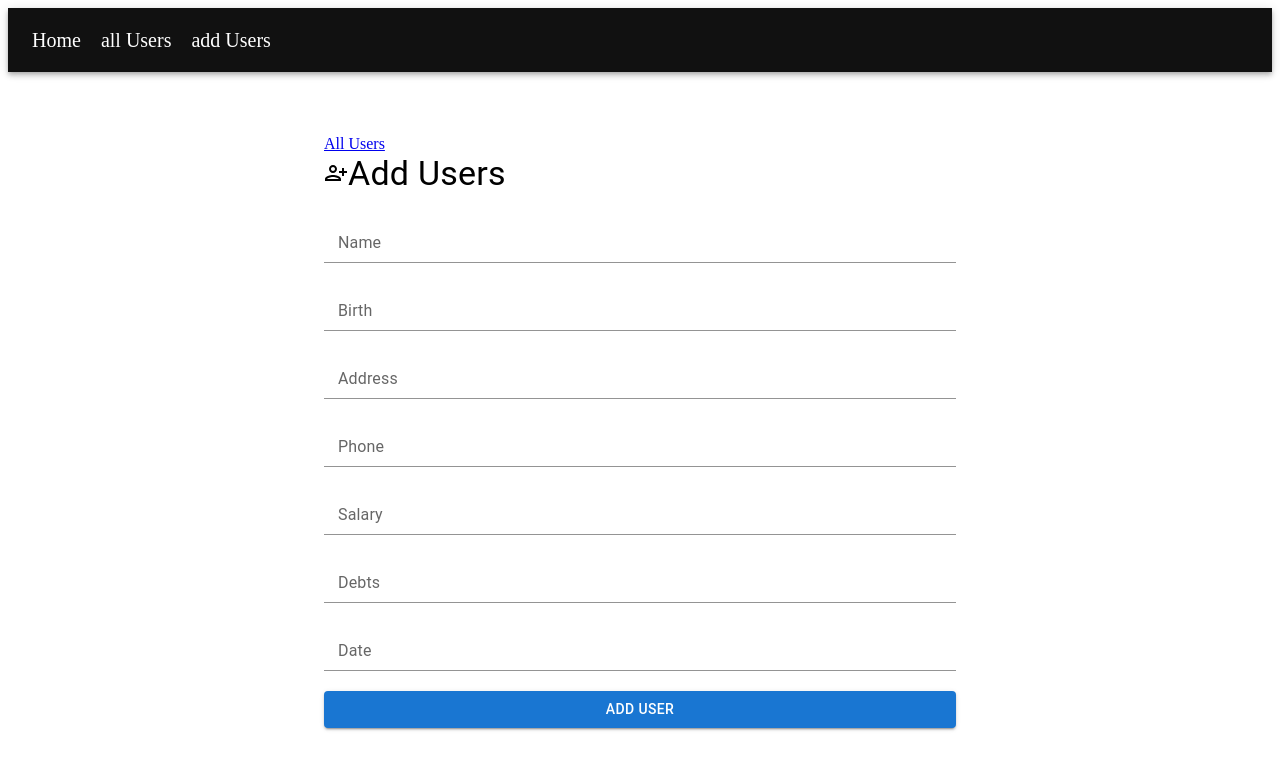
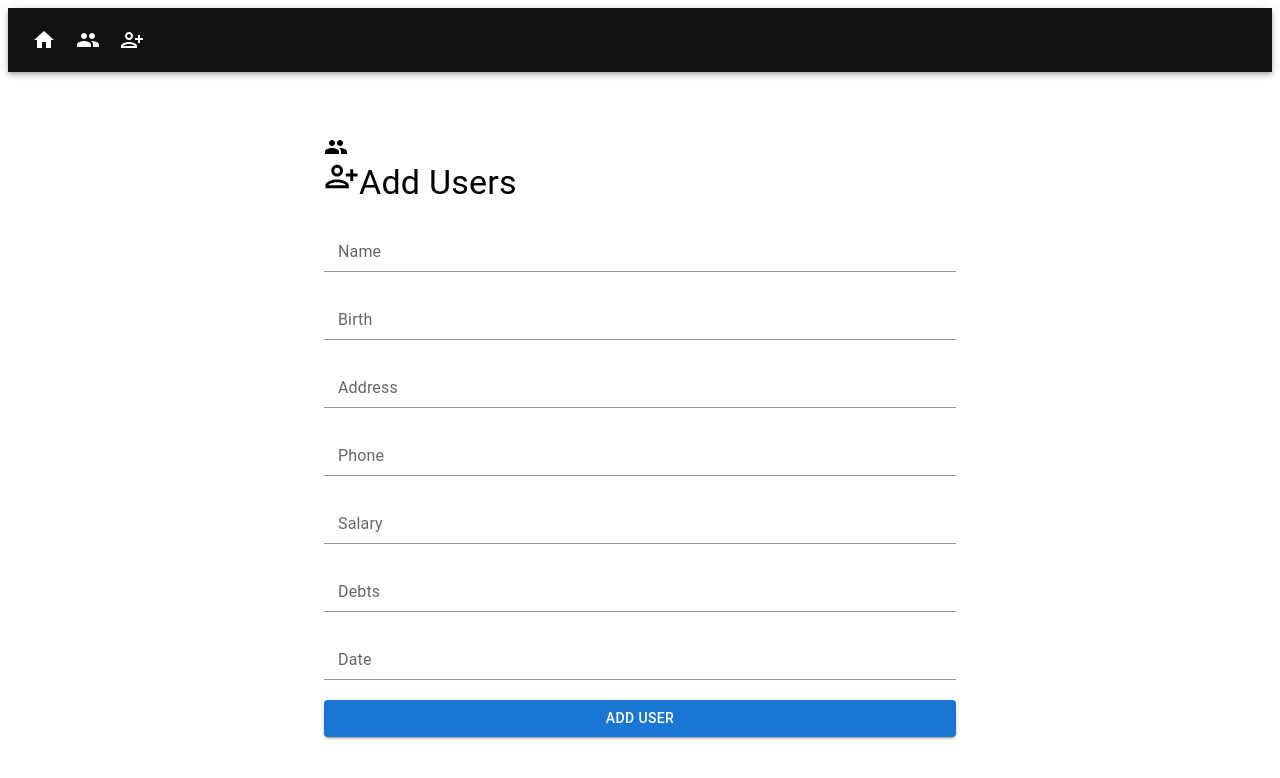
Before and after one commit to Ruqayah22/Table, a React (Create React App) app in the folder client/: page /add in a window 1280 px wide. Shown: the top 778 px of the page. Built offline with nearby package versions, Linux system fonts and the light colour scheme.

Commit message:
trying to styling the avatar tage

```diff
--- a/client/src/components/AddUser.jsx
+++ b/client/src/components/AddUser.js
@@ -13,6 +13,7 @@ import {
 import { addUser } from "../server/api";
 import { useNavigate } from "react-router-dom";
 import PersonAddAltIcon from "@mui/icons-material/PersonAddAlt";
+import PeopleIcon from "@mui/icons-material/People";
 
 // import { Link } from "react-router-dom";
 
@@ -57,14 +58,13 @@ const AddUser = () => {
 
   return (
     <Container>
-      <a href="#" onClick={navigateToAll}>
-        All Users
-      </a>
-      {/* <Button variant="outlined" onClick={navigateToAll}>
-        All Users
-      </Button> */}
+      {/* <a href="#" onClick={navigateToAll}> */}
+      {/* All Users */}
+      <PeopleIcon onClick={navigateToAll} />
+      {/* </a> */}
+
       <Typography variant="h4">
-        <PersonAddAltIcon />
+        <PersonAddAltIcon fontSize="large" />
         Add Users
       </Typography>
       <FormControl>
--- a/client/src/components/AllUser.jsx
+++ b/client/src/components/AllUser.js
@@ -13,6 +13,7 @@ import {
   Paper,
   TextField,
   IconButton,
+  Grid,
 } from "@mui/material";
 
 import { getUsers, deleteUser } from "../server/api";
@@ -93,8 +94,18 @@ const AllUsers = () => {
                 <TableRow key={user._id}>
                   <TableCell>{user._id}</TableCell>
                   <TableCell>
-                    <Avatar alt={user.name} src="." />
-                    {user.name}
+                    <Grid container>
+                      <Grid item xs={6}>
+                        <Avatar
+                          // className={classes.avatar}
+                          alt={user.name}
+                          src="."
+                        />
+                      </Grid>
+                      <Grid item xs={6}>
+                        {user.name}
+                      </Grid>
+                    </Grid>
                   </TableCell>
                   <TableCell>{user.birth}</TableCell>
                   <TableCell>{user.address}</TableCell>
--- a/client/src/components/NavBar.jsx
+++ b/client/src/components/NavBar.js
@@ -3,6 +3,9 @@ import React from "react";
 import { AppBar, Toolbar, styled } from "@mui/material";
 
 import { NavLink } from "react-router-dom";
+import HomeIcon from "@mui/icons-material/Home";
+import PersonAddAltIcon from "@mui/icons-material/PersonAddAlt";
+import PeopleIcon from "@mui/icons-material/People";
 
 const Header = styled(AppBar)`
   background: #111111;
@@ -20,13 +23,16 @@ const NavBar = () => {
     <Header position="static">
       <Toolbar>
         <Tabs to="/" exact="true">
-          Home
+          {/* Home */}
+          <HomeIcon />
         </Tabs>
         <Tabs to="/all" exact="true">
-          all Users
+          {/* all Users */}
+          <PeopleIcon />
         </Tabs>
         <Tabs to="/add" exact="true">
-          add Users
+          {/* add Users */}
+          <PersonAddAltIcon />
         </Tabs>
       </Toolbar>
     </Header>
--- a/client/src/styles.js
+++ b/client/src/styles.js
@@ -39,4 +39,11 @@ export const useStyles = makeStyles((theme) => ({
       paddingBottom: "10px",
     },
   },
+  avatar: {
+    "& .MuiAvatar-root": {
+      // backgroundColor: "#000000",
+      color: "#000000",
+      // boxShadow: "20px",
+    },
+  },
 }));
```
Also changed, not shown: client/src/App.js (+5 -5 lines), client/src/components/EditUser.js (renamed from client/src/components/EditUser.jsx), client/src/components/HomePage.js (renamed from client/src/components/HomePage.jsx).
